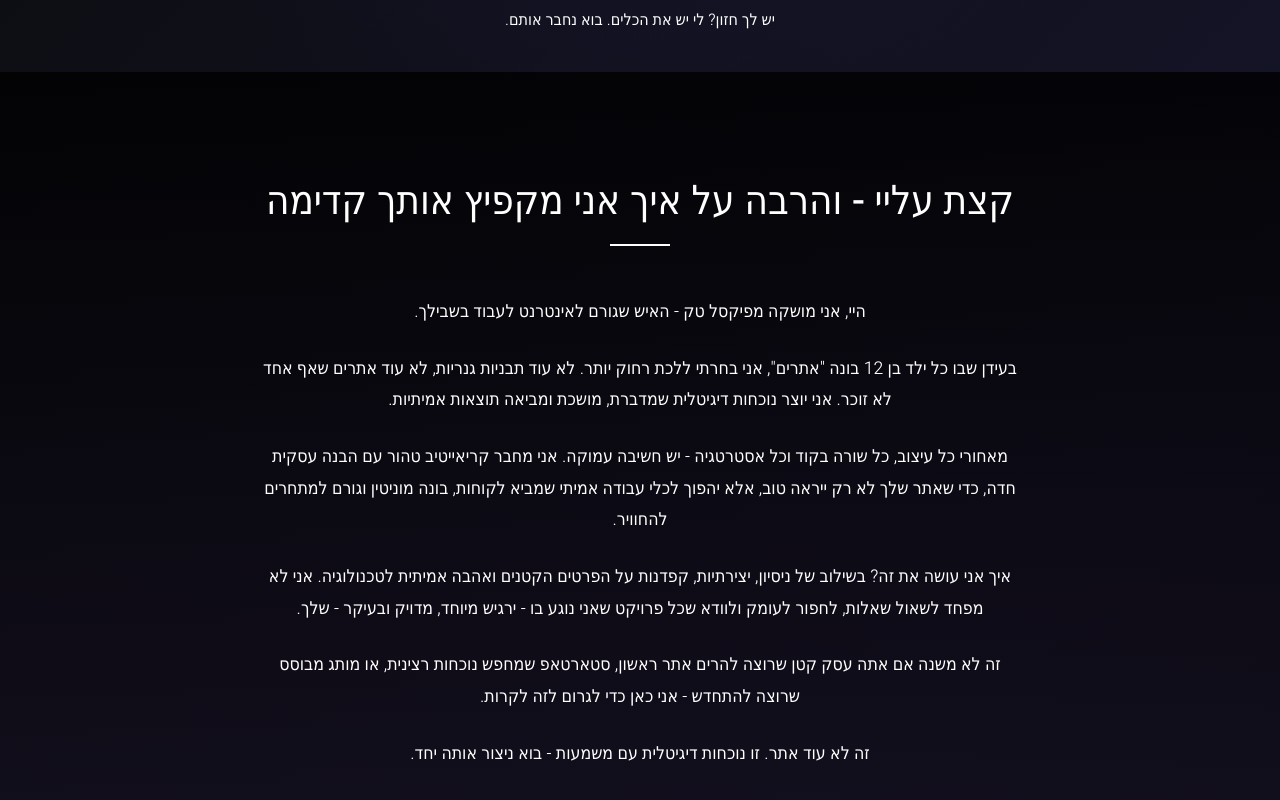
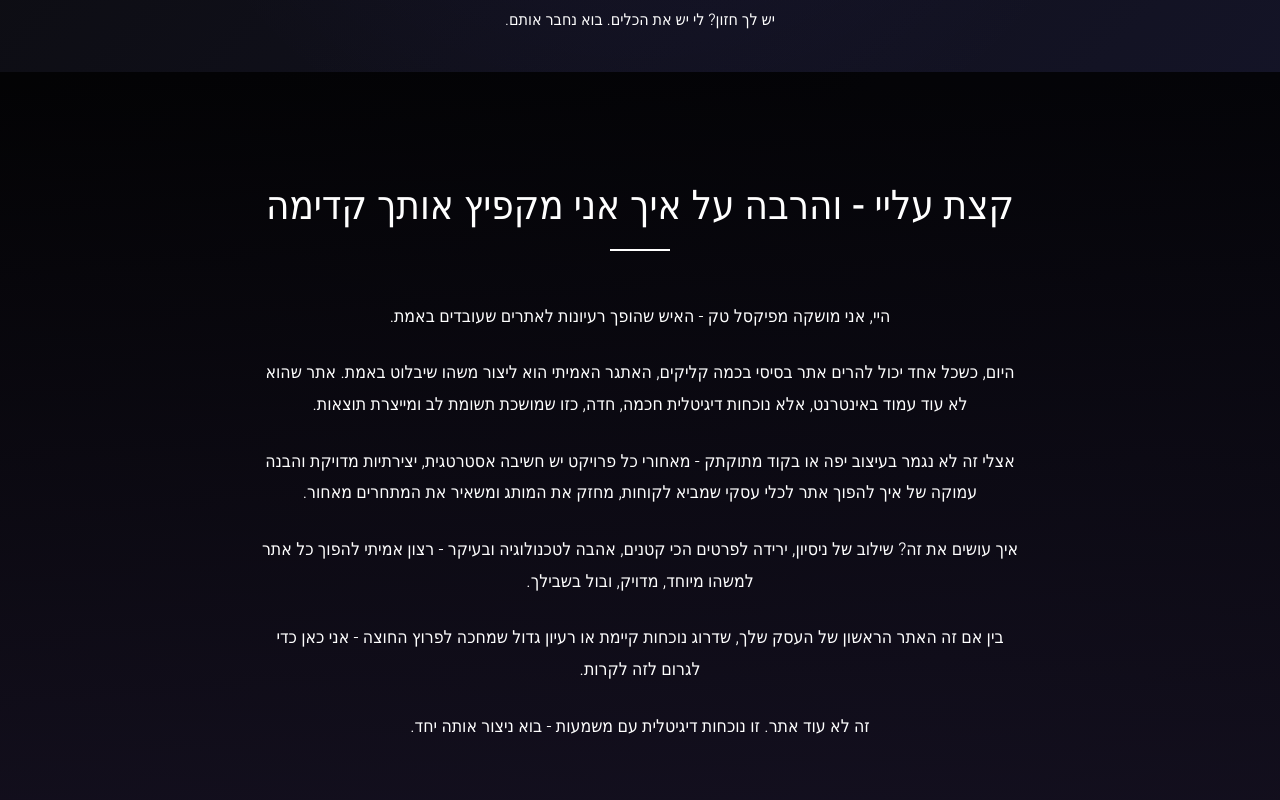
Before and after one commit to moshelavi/PIXEL-TECH, a plain HTML site: page index.html in a window 1280 px wide. Shown: the part 728-1528 px from the top of the page. Drawn offline with Linux system fonts and the light colour scheme.

Commit message:
Update index.html

```diff
--- a/index.html
+++ b/index.html
@@ -504,20 +504,15 @@
 <section id="about" style="background: linear-gradient(to bottom, rgba(0,0,0,0.8), rgba(20,15,30,0.8));">
     <h2 class="section-title text-animate">קצת עליי - והרבה על איך אני מקפיץ אותך קדימה</h2>
     <div class="content">
-            <p class="text-animate delay-1">היי, אני מושקה מפיקסל טק - האיש שגורם לאינטרנט לעבוד בשבילך.</p>
-            <p class="text-animate delay-2">בעידן שבו כל ילד בן 12 בונה "אתרים", אני בחרתי ללכת רחוק יותר. לא עוד תבניות
-                גנריות, לא עוד אתרים שאף אחד לא זוכר. אני יוצר נוכחות דיגיטלית שמדברת, מושכת ומביאה תוצאות אמיתיות.</p>
-            <p class="text-animate delay-3">מאחורי כל עיצוב, כל שורה בקוד וכל אסטרטגיה - יש חשיבה עמוקה. אני מחבר
-                קריאייטיב טהור עם הבנה עסקית חדה, כדי שאתר שלך לא רק ייראה טוב, אלא יהפוך לכלי עבודה אמיתי שמביא לקוחות,
-                בונה מוניטין וגורם למתחרים להחוויר.</p>
-            <p class="text-animate delay-4">איך אני עושה את זה? בשילוב של ניסיון, יצירתיות, קפדנות על הפרטים הקטנים
-                ואהבה אמיתית לטכנולוגיה. אני לא מפחד לשאול שאלות, לחפור לעומק ולוודא שכל פרויקט שאני נוגע בו - ירגיש
-                מיוחד, מדויק ובעיקר - שלך.</p>
-            <p class="text-animate delay-5">זה לא משנה אם אתה עסק קטן שרוצה להרים אתר ראשון, סטארטאפ שמחפש נוכחות
-                רצינית, או מותג מבוסס שרוצה להתחדש - אני כאן כדי לגרום לזה לקרות.</p>
+        <p class="text-animate delay-1">היי, אני מושקה מפיקסל טק - האיש שהופך רעיונות לאתרים שעובדים באמת.</p>
+        <p class="text-animate delay-2">היום, כשכל אחד יכול להרים אתר בסיסי בכמה קליקים, האתגר האמיתי הוא ליצור משהו שיבלוט באמת. אתר שהוא לא עוד עמוד באינטרנט, אלא נוכחות דיגיטלית חכמה, חדה, כזו שמושכת תשומת לב ומייצרת תוצאות.</p>
+        <p class="text-animate delay-3">אצלי זה לא נגמר בעיצוב יפה או בקוד מתוקתק - מאחורי כל פרויקט יש חשיבה אסטרטגית, יצירתיות מדויקת והבנה עמוקה של איך להפוך אתר לכלי עסקי שמביא לקוחות, מחזק את המותג ומשאיר את המתחרים מאחור.</p>
+        <p class="text-animate delay-4">איך עושים את זה? שילוב של ניסיון, ירידה לפרטים הכי קטנים, אהבה לטכנולוגיה ובעיקר - רצון אמיתי להפוך כל אתר למשהו מיוחד, מדויק, ובול בשבילך.</p>
+        <p class="text-animate delay-5">בין אם זה האתר הראשון של העסק שלך, שדרוג נוכחות קיימת או רעיון גדול שמחכה לפרוץ החוצה - אני כאן כדי לגרום לזה לקרות.</p>
         <p class="text-animate delay-6">זה לא עוד אתר. זו נוכחות דיגיטלית עם משמעות - בוא ניצור אותה יחד.</p>
     </div>
 </section>
+
 
     <section id="services" style="background: linear-gradient(to bottom, rgba(15,10,25,0.9), rgba(25,20,35,0.9));">
         <h2 class="section-title text-animate">הכלים והחשיבה מאחורי כל אתר שאני בונה</h2>
```
Lines whose indentation alone changed are shown as unchanged.
